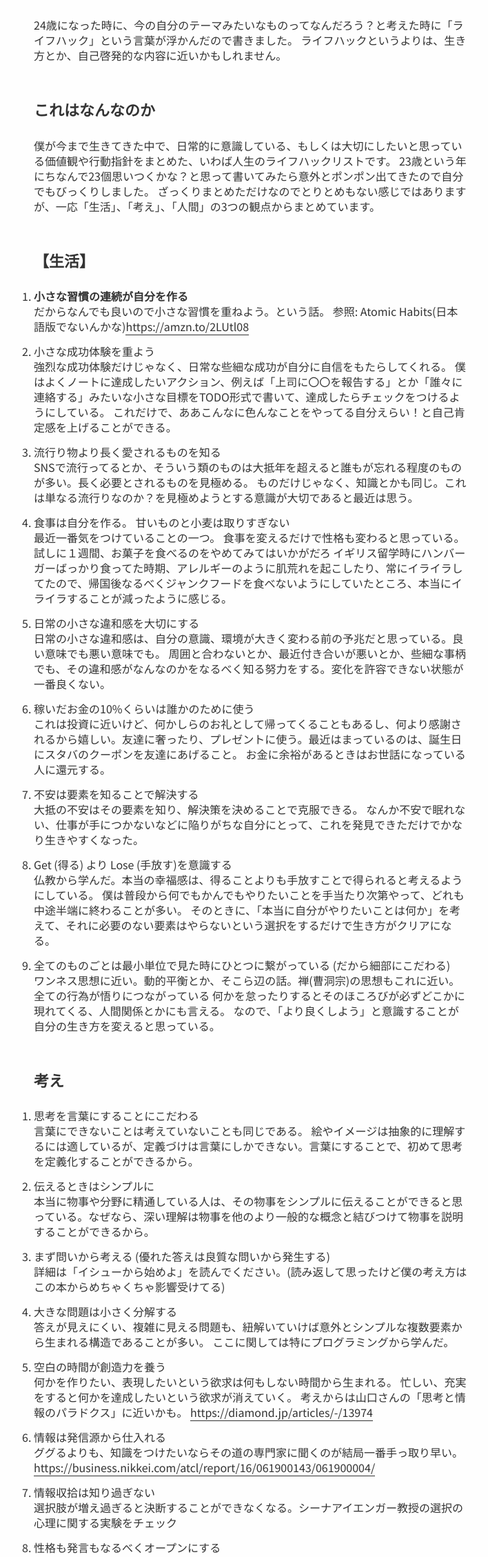
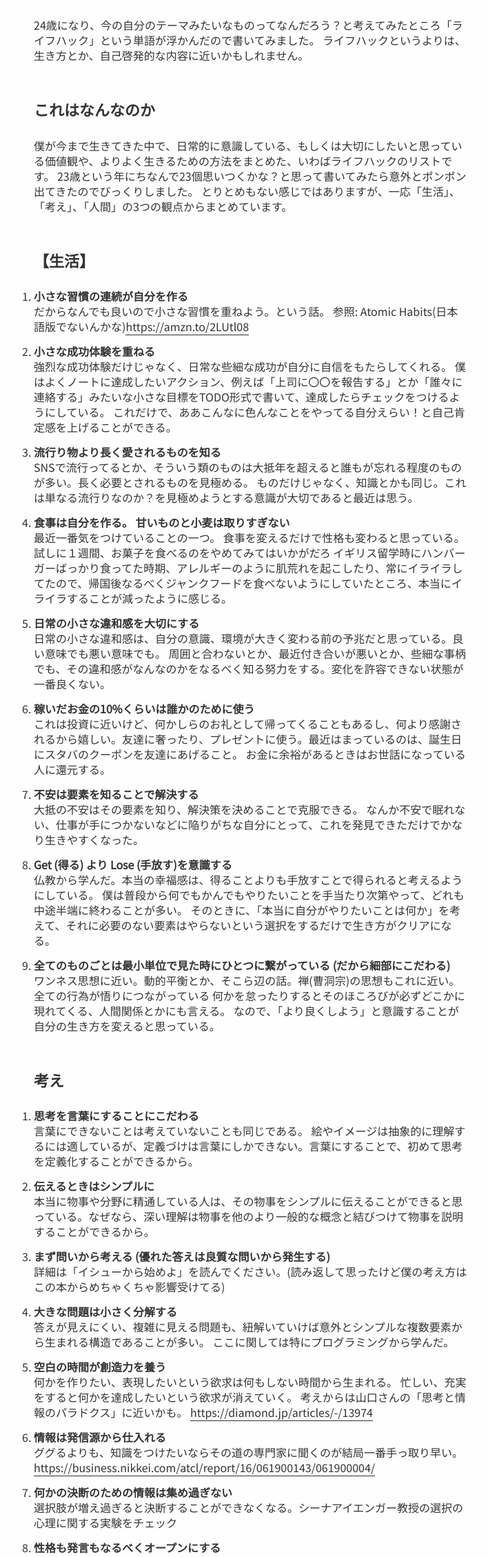
Before and after one commit to capelito-tv-show/suganote, a Gatsby site: page /23-lifehacks/ in a window 1280 px wide. Shown: the part 543-2800 px from the top of the page at 69% size, without its empty margins (276-984 px from the left). Built offline with nearby package versions, Linux system fonts and the light colour scheme; Gatsby itself is replaced by a stand-in of ours; some packages are replaced by stand-ins of ours; a web font is replaced by a local one.

Commit message:
modified blog

```diff
--- a/content/blog/23-lifehacks/index.md
+++ b/content/blog/23-lifehacks/index.md
@@ -7,88 +7,87 @@ thumnail: "./23-honkong.jpg"
 ![23-honkong](./23-honkong.jpg)
 
 
-24歳になった時に、今の自分のテーマみたいなものってなんだろう？と考えた時に「ライフハック」という言葉が浮かんだので書きました。
-ライフハックというよりは、生き方とか、自己啓発的な内容に近いかもしれません。<br>
+24歳になり、今の自分のテーマみたいなものってなんだろう？と考えてみたところ「ライフハック」という単語が浮かんだので書いてみました。 ライフハックというよりは、生き方とか、自己啓発的な内容に近いかもしれません。<br>
 
 ## **これはなんなのか**
-僕が今まで生きてきた中で、日常的に意識している、もしくは大切にしたいと思っている価値観や行動指針をまとめた、いわば人生のライフハックリストです。
-23歳という年にちなんで23個思いつくかな？と思って書いてみたら意外とポンポン出てきたので自分でもびっくりしました。
-ざっくりまとめただけなのでとりとめもない感じではありますが、一応「生活」、「考え」、「人間」の3つの観点からまとめています。
+僕が今まで生きてきた中で、日常的に意識している、もしくは大切にしたいと思っている価値観や、よりよく生きるための方法をまとめた、いわばライフハックのリストです。
+23歳という年にちなんで23個思いつくかな？と思って書いてみたら意外とポンポン出てきたのでびっくりしました。
+とりとめもない感じではありますが、一応「生活」、「考え」、「人間」の3つの観点からまとめています。
 
 
 ## **【生活】**
 1. **小さな習慣の連続が自分を作る**<br>
     だからなんでも良いので小さな習慣を重ねよう。という話。
     参照: Atomic Habits(日本語版でないんかな)https://amzn.to/2LUtl08
-2. 小さな成功体験を重よう<br>
+2. **小さな成功体験を重ねる**<br>
     強烈な成功体験だけじゃなく、日常な些細な成功が自分に自信をもたらしてくれる。
     僕はよくノートに達成したいアクション、例えば「上司に〇〇を報告する」とか「誰々に連絡する」みたいな小さな目標をTODO形式で書いて、達成したらチェックをつけるようにしている。
     これだけで、ああこんなに色んなことをやってる自分えらい！と自己肯定感を上げることができる。
-3. 流行り物より長く愛されるものを知る<br>
+3. **流行り物より長く愛されるものを知る**<br>
     SNSで流行ってるとか、そういう類のものは大抵年を超えると誰もが忘れる程度のものが多い。長く必要とされるものを見極める。
     ものだけじゃなく、知識とかも同じ。これは単なる流行りなのか？を見極めようとする意識が大切であると最近は思う。
-4. 食事は自分を作る。 甘いものと小麦は取りすぎない<br>
+4. **食事は自分を作る。 甘いものと小麦は取りすぎない**<br>
     最近一番気をつけていることの一つ。 食事を変えるだけで性格も変わると思っている。試しに１週間、お菓子を食べるのをやめてみてはいかがだろ
     イギリス留学時にハンバーガーばっかり食ってた時期、アレルギーのように肌荒れを起こしたり、常にイライラしてたので、帰国後なるべくジャンクフードを食べないようにしていたところ、本当にイライラすることが減ったように感じる。
-5. 日常の小さな違和感を大切にする<br>
+5. **日常の小さな違和感を大切にする**<br>
     日常の小さな違和感は、自分の意識、環境が大きく変わる前の予兆だと思っている。良い意味でも悪い意味でも。
     周囲と合わないとか、最近付き合いが悪いとか、些細な事柄でも、その違和感がなんなのかをなるべく知る努力をする。変化を許容できない状態が一番良くない。
-6. 稼いだお金の10%くらいは誰かのために使う<br>
+6. **稼いだお金の10%くらいは誰かのために使う**<br>
     これは投資に近いけど、何かしらのお礼として帰ってくることもあるし、何より感謝されるから嬉しい。友達に奢ったり、プレゼントに使う。最近はまっているのは、誕生日にスタバのクーポンを友達にあげること。
     お金に余裕があるときはお世話になっている人に還元する。
-7. 不安は要素を知ることで解決する<br>
+7. **不安は要素を知ることで解決する**<br>
     大抵の不安はその要素を知り、解決策を決めることで克服できる。
     なんか不安で眠れない、仕事が手につかないなどに陥りがちな自分にとって、これを発見できただけでかなり生きやすくなった。
-8. Get (得る) より Lose (手放す)を意識する<br>
+8. **Get (得る) より Lose (手放す)を意識する**<br>
     仏教から学んだ。本当の幸福感は、得ることよりも手放すことで得られると考えるようにしている。
     僕は普段から何でもかんでもやりたいことを手当たり次第やって、どれも中途半端に終わることが多い。
     そのときに、「本当に自分がやりたいことは何か」を考えて、それに必要のない要素はやらないという選択をするだけで生き方がクリアになる。
-9. 全てのものごとは最小単位で見た時にひとつに繋がっている (だから細部にこだわる)<br>
+9. **全てのものごとは最小単位で見た時にひとつに繋がっている (だから細部にこだわる)**<br>
     ワンネス思想に近い。動的平衡とか、そこら辺の話。禅(曹洞宗)の思想もこれに近い。全ての行為が悟りにつながっている
     何かを怠ったりするとそのほころびが必ずどこかに現れてくる、人間関係とかにも言える。
     なので、「より良くしよう」と意識することが自分の生き方を変えると思っている。
 
 ## **考え**
-1. 思考を言葉にすることにこだわる<br>
+1. **思考を言葉にすることにこだわる**<br>
     言葉にできないことは考えていないことも同じである。
     絵やイメージは抽象的に理解するには適しているが、定義づけは言葉にしかできない。言葉にすることで、初めて思考を定義化することができるから。
-2. 伝えるときはシンプルに<br>
+2. **伝えるときはシンプルに**<br>
     本当に物事や分野に精通している人は、その物事をシンプルに伝えることができると思っている。なぜなら、深い理解は物事を他のより一般的な概念と結びつけて物事を説明することができるから。
-3. まず問いから考える (優れた答えは良質な問いから発生する)<br>
+3. **まず問いから考える (優れた答えは良質な問いから発生する)**<br>
     詳細は「イシューから始めよ」を読んでください。(読み返して思ったけど僕の考え方はこの本からめちゃくちゃ影響受けてる)
-4. 大きな問題は小さく分解する<br>
+4. **大きな問題は小さく分解する**<br>
     答えが見えにくい、複雑に見える問題も、紐解いていけば意外とシンプルな複数要素から生まれる構造であることが多い。
     ここに関しては特にプログラミングから学んだ。
-5. 空白の時間が創造力を養う<br>
+5. **空白の時間が創造力を養う**<br>
     何かを作りたい、表現したいという欲求は何もしない時間から生まれる。
     忙しい、充実をすると何かを達成したいという欲求が消えていく。
     考えからは山口さんの「思考と情報のパラドクス」に近いかも。
     https://diamond.jp/articles/-/13974
-6. 情報は発信源から仕入れる<br>
+6. **情報は発信源から仕入れる**<br>
     ググるよりも、知識をつけたいならその道の専門家に聞くのが結局一番手っ取り早い。
     https://business.nikkei.com/atcl/report/16/061900143/061900004/
-7. 情報収拾は知り過ぎない<br>
+7. **何かの決断のための情報は集め過ぎない**<br>
     選択肢が増え過ぎると決断することができなくなる。シーナアイエンガー教授の選択の心理に関する実験をチェック
-8. 性格も発言もなるべくオープンにする<br>
+8. **性格も発言もなるべくオープンにする**<br>
     オープンであることは議論を作りだし、かつより深いテーマへと発展することがある。
     あと誰かに向けて情報を発信することを意識することはより高い次元のアウトプットにつながる。
-9. 人生の選択に悩んだ時はより困難な道を選ぶ<br>
+9. **人生の選択に悩んだ時はより困難な道を選ぶ**<br>
     より困難な道が、その人らしさに磨きをかけ、人生に深みを与えてくれると思っている。
     卒業後の進路で悩んでいた時に恩師から教わった大切なことの一つ
-10. 9割の芸術品より6割の完成品<br>
+10. **9割の芸術品より6割の完成品を目指す**<br>
     マークザッカーバーグがいった、「Done is better than perfect」と。 (今のFecebookの現状を見るとDoneを先走りすぎて問題になったような気もするが)
     まず何よりもことを完成させることを意識する。時間帯効果の話、9割の完成にかかる時間が10だとして、6割の完成にかかる時間は大抵その半分以下の場合が多い。
     この部分に関しては、水野学さんの本とかから得ることが多かった。
     https://president.jp/articles/-/5078
 <br><br>
 ## **人間**
-1. 人と話すときは目を見る<br>
+1. **人と話すときは目を見る**<br>
     人の感情は目から得られることが多い。うつむいて話すより、伝えたいことは目を見て伝える。
-2. 自分の話を聞くより、人の話に耳を傾ける<br>
+2. **自分の話を聞くより、人の話に耳を傾ける**<br>
     話3割、聞くこと7割。大抵相手は自分の話をしたがるものだから。
-3. 他人へはエゴより共感を示す (自慢話はしないなど)<br>
+3. **他人へはエゴより共感を示す (自慢話はしないなど)**<br>
     エゴは人間関係においてあまり良い作用を与えてくれた記憶がない。共感を示すことで場に一体感作り出すことができる。
-4. 10人の浅い繋がりより1人の大事を支えてくれる友人を大切にする<br>
+4. **10人の浅い繋がりより1人の大事を支えてくれる友人を大切にする**<br>
     浅い友人は自分に良い影響を与えてくれない。切磋琢磨したり、本当に困っている時に助けてくれる友人を大切にする、していきたい。
 
 ## **ライフハックについて**
```
